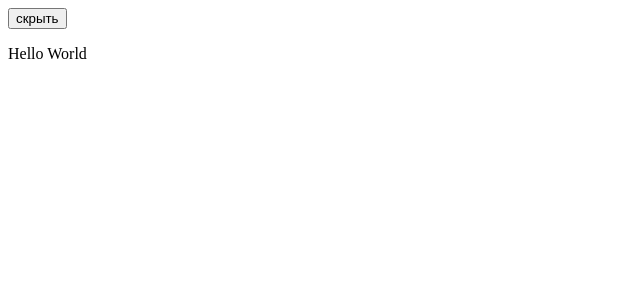
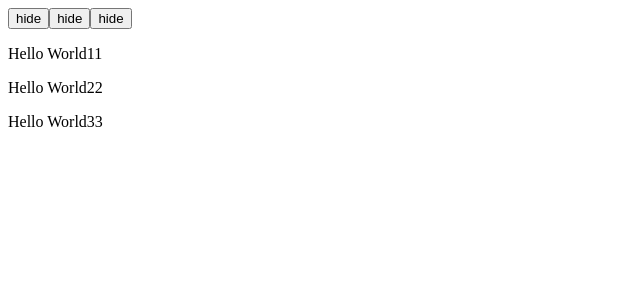
Before and after one commit to vitalay/course-on-60, a Vue app: page / in a window 1280 px wide. Shown: the top 300 px of the page, without its empty margins (0-640 px from the left). Built offline with nearby package versions, Linux system fonts and the light colour scheme.

Commit message:
Тогглинг элементов в

```diff
--- a/src/App.vue
+++ b/src/App.vue
@@ -2,11 +2,21 @@
 export default {
    data() {
     return {
-      visible: true,
-
+      visible1: true,
+      visible2: true,
+      visible3: true,
      }
    },
    methods: {
+     toggle1() {
+       this.visible1 = !this.visible1
+     },
+     toggle2() {
+       this.visible2 = !this.visible2
+     },
+     toggle3() {
+       this.visible3 = !this.visible3
+     }
 
    },
    computed: {
@@ -18,9 +28,13 @@ export default {
 
 <template>
   <div>
-    <button @click="visible = true" v-if="!visible">показать</button>
-    <button @click="visible = false" v-if="visible">скрыть</button>
-<p v-if="visible">Hello World</p>
+    <button @click="toggle1">{{ visible1 ? 'hide' : 'one' }}</button>
+    <button @click="toggle2">{{ visible2 ? 'hide' : 'one' }}</button>
+    <button @click="toggle3">{{ visible3 ? 'hide' : 'one' }}</button>
+
+<p v-if="visible1">Hello World11</p>
+<p v-if="visible2">Hello World22</p>
+<p v-if="visible3">Hello World33</p>
 
   </div>
 </template>
```
